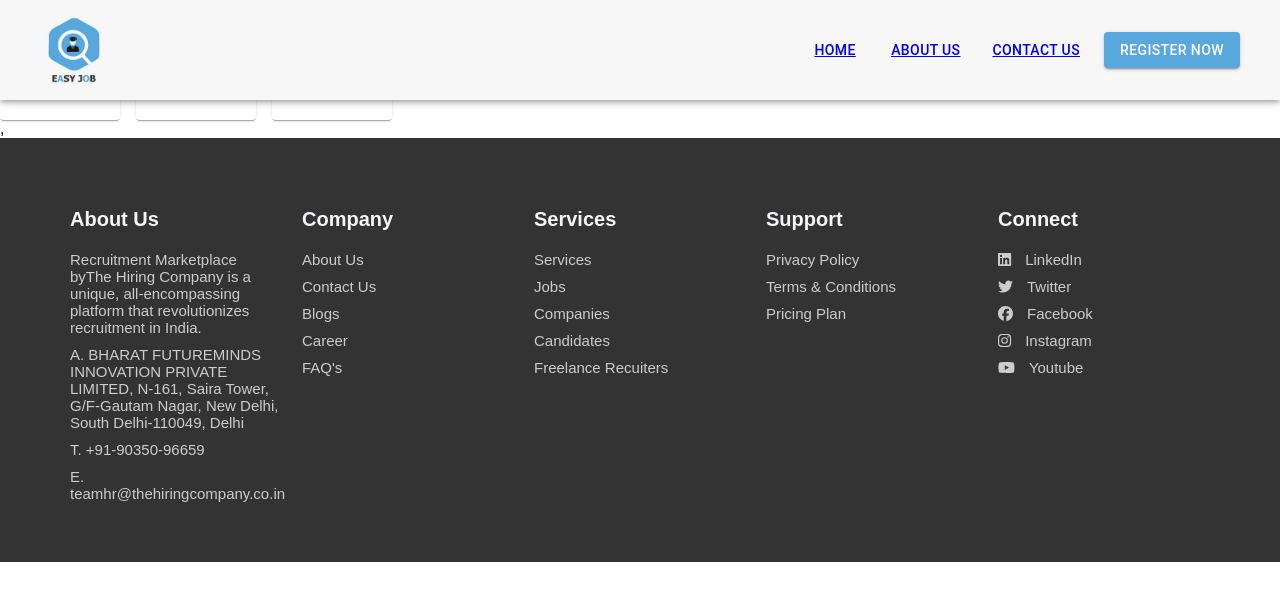
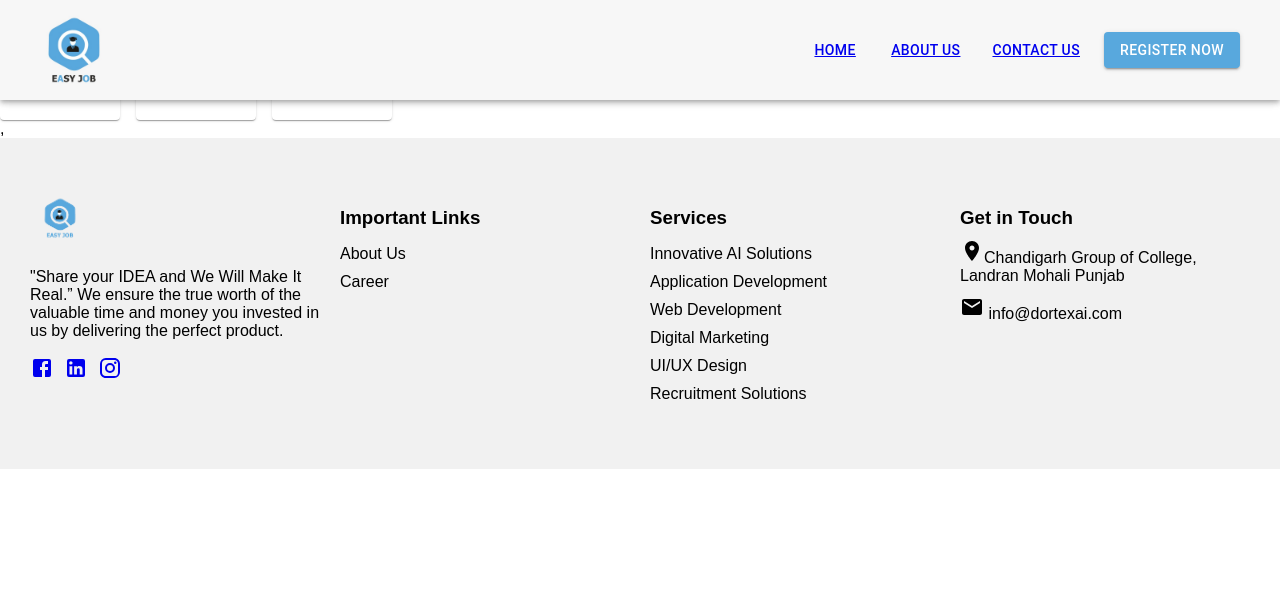
Before and after one commit to DortexAi/EasyJob-Portfolioweb, a React (Create React App) app: page /EasyJob-Portfolio/register in a window 1280 px wide. Shown: the top 600 px of the page. Built offline with nearby package versions, Linux system fonts and the light colour scheme.

Commit message:
update Footer

```diff
--- a/src/App.js
+++ b/src/App.js
@@ -1,5 +1,4 @@
 import "./App.css";
-
 import Home from "./pages/Home/Home.js";
 import { createBrowserRouter, RouterProvider } from "react-router-dom";
 import AboutUs from "./pages/About/About.js";
@@ -14,9 +13,7 @@ const router = createBrowserRouter(
       path: "/",
       element: (
         <>
-          <Navbar/>
-          <Home />
-          <Footer/>
+         <Home />
         </>
       ),
     },
@@ -42,11 +39,11 @@ const router = createBrowserRouter(
       path: "/dashboard",
       element:
       <>
-        <Navbar/>
         <Dashboard />,
-        <Footer/>
+
       </>
     },
+
   ],
   { basename: "/EasyJob-Portfolio" }
 );
--- /dev/null
+++ b/src/components/Carousel/CampanyLogoCarousel.js
@@ -0,0 +1,74 @@
+// CompanyCarousel.js
+import React from 'react';
+import Slider from "react-slick";
+import { Box, Typography } from "@mui/material";
+import "slick-carousel/slick/slick.css";
+import "slick-carousel/slick/slick-theme.css";
+
+// Import your logo images here
+import logo1 from "../../assets/images/logo_EasyJob.png";
+import logo2 from "../../assets/images/logo_EasyJob.png";
+import logo3 from "../../assets/images/logo_EasyJob.png";
+// Add more as needed
+
+const logos = [logo1, logo2, logo3,logo1, logo2,logo3 ];
+
+const CompanyCarousel = () => {
+  const settings = {
+    dots: false,
+    infinite: true,
+    speed: 3000,
+    slidesToShow: 5,
+    slidesToScroll: 1,
+    autoplay: true,
+    autoplaySpeed: 0,
+    cssEase: "linear",
+    responsive: [
+      {
+        breakpoint: 1200,
+        settings: {
+          slidesToShow: 4
+        }
+      },
+      {
+        breakpoint: 992,
+        settings: {
+          slidesToShow: 3
+        }
+      },
+      {
+        breakpoint: 768,
+        settings: {
+          slidesToShow: 2
+        }
+      },
+      {
+        breakpoint: 576,
+        settings: {
+          slidesToShow: 1
+        }
+      }
+    ]
+  };
+
+  return (
+    <Box sx={{ textAlign: 'center', padding: '20px' }}>
+      <Typography variant="h4" sx={{ marginBottom: '20px', fontWeight: '600', }}>
+        Top Companies Hiring on Easy job
+      </Typography>
+      <Slider {...settings}>
+        {logos.map((logo, index) => (
+          <Box key={index} sx={{ padding: '0 10px' }}>
+            <img
+              src={logo}
+              alt={`Company logo ${index + 1}`}
+              style={{ width: '100%', height: 'auto', maxWidth: '150px' }}
+            />
+          </Box>
+        ))}
+      </Slider>
+    </Box>
+  );
+};
+
+export default CompanyCarousel;
--- a/src/components/footer/Footer.css
+++ b/src/components/footer/Footer.css
@@ -1,58 +1,109 @@
-
-footer{
-  background-color: #333;
-  color: white;
-  padding: 40px 0;
+.footer-container {
+  display: flex;
+  flex-wrap: wrap;
+  justify-content: space-between;
+  padding: 40px 20px;
+  background-color: #f1f1f1;
 }
 
-.footer-container {
-  display: flex;
-  justify-content: space-between;
-  flex-wrap: wrap;
-  max-width: 1200px;
-  margin: 0 auto;
-  padding: 0 20px;
+.footer-column {
+  flex: 1;
+  min-width: 200px;
+  margin: 10px;
 }
 
-.footer-column{
-  flex:1;
-  margin: 10px;
-  min-width: 200px;
+.footer-column h3 {
+  display: flex;
+  align-items: center;
+  margin-bottom: 10px;
 }
 
-.footer-column h3{
-  margin-bottom: 20px;
-  color: #f5f4f9;
-  font-size: 20px;
+.footer-logo {
+  width: 60px;
+  height: auto;
+  margin-right: 10px;
 }
 
-.footer-column p,
-.footer-column ul,
-.footer-column a{
+.social-links {
+  display: flex;
+  flex-direction: row;
+  gap: 10px;
+}
+
+.social-link .icon {
+  font-size: 20px;
+  margin-right: 5px;
+  color: #000;
+}
+
+.contact-link {
   display: block;
   margin: 10px 0;
-  color: #ccc;
   text-decoration: none;
-  font-size: 15px;
-  transition: color 0.3s;
+  color: #000;
 }
 
-.footer-column a:hover{
-  color: rgb(15, 183, 234);
+.contact-link .icon {
+  font-size: 20px;
+  margin-right: 10px;
 }
 
-.footer-column ul{
+ul {
   list-style: none;
   padding: 0;
 }
-.social-link {
-  display: inline-flex;
-  align-items: center;
-  margin: 10px 0;
+
+ul li a {
   text-decoration: none;
-  color: #ccc;
-  transition: color 0.3s;
+  color: #000;
+  margin-bottom: 10px;
+  display: block;
 }
-.icon {
-  margin-right: 14px;
+
+ul li a:hover {
+  color: rgb(0, 153, 255);
 }
+
+@media (max-width: 768px) {
+  .footer-container {
+    flex-direction: column;
+    align-items: center;
+  }
+
+  .footer-column {
+    width: 100%;
+    margin: 10px 0;
+  }
+
+  .social-links {
+    justify-content: center;
+  }
+}
+
+@media (max-width: 480px) {
+  .footer-container {
+    padding: 10px;
+  }
+
+  .footer-column h3 .logo {
+    width: 25px;
+    margin-right: 8px;
+  }
+
+  .footer-column h3 {
+    font-size: 18px;
+  }
+
+  .footer-column p,
+  .footer-column ul li a {
+    font-size: 14px;
+  }
+
+  .social-link .icon {
+    font-size: 18px;
+  }
+
+  .contact-link .icon {
+    font-size: 18px;
+  }
+}
--- a/src/components/footer/Footer.js
+++ b/src/components/footer/Footer.js
@@ -1,59 +1,57 @@
 import React from 'react';
-import './Footer.css'
-import { FontAwesomeIcon } from '@fortawesome/react-fontawesome';
-import { faLinkedin, faTwitter, faFacebook, faInstagram, faYoutube } from '@fortawesome/free-brands-svg-icons';
+import './Footer.css';
+import logo from '../../assets/images/logo_EasyJob.png';
+import FacebookIcon from '@mui/icons-material/Facebook';
+import LinkedInIcon from '@mui/icons-material/LinkedIn';
+import InstagramIcon from '@mui/icons-material/Instagram';
+import LocationOnIcon from '@mui/icons-material/LocationOn';
+import EmailIcon from '@mui/icons-material/Email';
+const Footer = () => {
+  return (
+    <footer>
+      <div id='Contactus' className='footer-container'>
+        {/* About Us Section */}
+        <div className='footer-column'>
+          <img src={logo} alt="Company Logo" className="footer-logo" />
+          <p>"Share your IDEA and We Will Make It Real.” We ensure the true worth of the valuable time and money you invested in us by delivering the perfect product.</p>
+          <div className='social-links'>
+            <a href="#" className="social-link"><FacebookIcon/></a>
+            <a href="#" className="social-link"><LinkedInIcon/></a>
+            <a href="#" className="social-link"><InstagramIcon/></a>
+          </div>
+        </div>
 
-
-const Footer = () =>{
-  return(
-    <footer>
-      <div className='footer-container'>
+        {/* Important Links Section */}
         <div className='footer-column'>
-          <h3>About Us</h3>
-          <p>Recruitment Marketplace byThe Hiring Company is a unique, all-encompassing platform that revolutionizes recruitment in India.</p>
-          <p>A. BHARAT FUTUREMINDS INNOVATION PRIVATE LIMITED, N-161, Saira Tower, G/F-Gautam Nagar, New Delhi, South Delhi-110049, Delhi</p>
-          <p>T. +91-90350-96659</p>
-          <p>E. teamhr@thehiringcompany.co.in</p>
-        </div>
-        <div className='footer-column'>
-          <h3>Company</h3>
+          <h3>Important Links</h3>
           <ul>
             <li><a href="#">About Us</a></li>
-            <li><a href="#">Contact Us</a></li>
-            <li><a href="#">Blogs</a></li>
             <li><a href="#">Career</a></li>
-            <li><a href="#">FAQ's</a></li>
           </ul>
         </div>
+
+        {/* Services Section */}
         <div className='footer-column'>
           <h3>Services</h3>
           <ul>
-            <li><a href="#">Services</a></li>
-            <li><a href="#">Jobs</a></li>
-            <li><a href="#">Companies</a></li>
-            <li><a href="#">Candidates</a></li>
-            <li><a href="#">Freelance Recuiters</a></li>
+            <li><a href="#">Innovative AI Solutions</a></li>
+            <li><a href="#">Application Development</a></li>
+            <li><a href="#">Web Development</a></li>
+            <li><a href="#">Digital Marketing</a></li>
+            <li><a href="#">UI/UX Design</a></li>
+            <li><a href="#">Recruitment Solutions</a></li>
           </ul>
         </div>
+
+        {/* Get in Touch Section */}
         <div className='footer-column'>
-         <h3>Support</h3>
-          <ul>
-            <li><a href="#">Privacy Policy</a></li>
-            <li><a href="#">Terms & Conditions</a></li>
-            <li><a href="#">Pricing Plan</a></li>
-          </ul>
-        </div>
-        <div className='footer-column'>
-          <h3>Connect</h3>
-          <a href="#" className="social-link"><FontAwesomeIcon className="icon" icon={faLinkedin}/>LinkedIn</a>
-          <a href="#" className="social-link"><FontAwesomeIcon className="icon" icon={faTwitter}/>Twitter</a>
-          <a href="#" className="social-link"><FontAwesomeIcon className="icon" icon={faFacebook}/>Facebook</a>
-          <a href="#" className="social-link"><FontAwesomeIcon className="icon" icon={faInstagram}/>Instagram</a>
-          <a href="#" className="social-link"><FontAwesomeIcon className="icon" icon={faYoutube}/>Youtube</a>
+          <h3>Get in Touch</h3>
+          <a href="#" className="contact-link"><LocationOnIcon/>Chandigarh Group of College, Landran Mohali Punjab</a>
+          <a href="#" className="contact-link"><EmailIcon/> info@dortexai.com</a>
         </div>
       </div>
     </footer>
-  )
-}
+  );
+};
 
 export default Footer;
--- a/src/components/navbar/Navbar.js
+++ b/src/components/navbar/Navbar.js
@@ -60,7 +60,7 @@ export default function Navbar() {
   const navoption = [
     { name: "Home", href:'/' },
     { name: "About us", href:'/about' },
-    { name: "Contact us", href:'/dashboard' },
+    { name: "Contact us", href:'#Contactus' },
   ];
 
   const isMenuOpen = Boolean(anchorEl);
--- a/src/pages/Home/Home.js
+++ b/src/pages/Home/Home.js
@@ -10,6 +10,7 @@ import WhyEasyjob from '../../components/Home/WhyEasyJob/WhyEasyJob';
 import Course from '../../components/course/Course';
 import Form from '../../components/Home/Form/Form';
 import ProgramHeadText from '../../components/Home/HeadingCourse/ProgramHeadText';
+import CompanyCarousel from '../../components/Carousel/CampanyLogoCarousel';
 // import AboutUs from '../pages/About/About';
 
 
@@ -20,6 +21,8 @@ function Home() {
        <MainCarousel/>
       <Space height={'30px'}/>
         <Course/>
+      <Space height={'30px'}/>
+         <CompanyCarousel/>
       <section>
         <HowItWorks/>
       </section>
```
